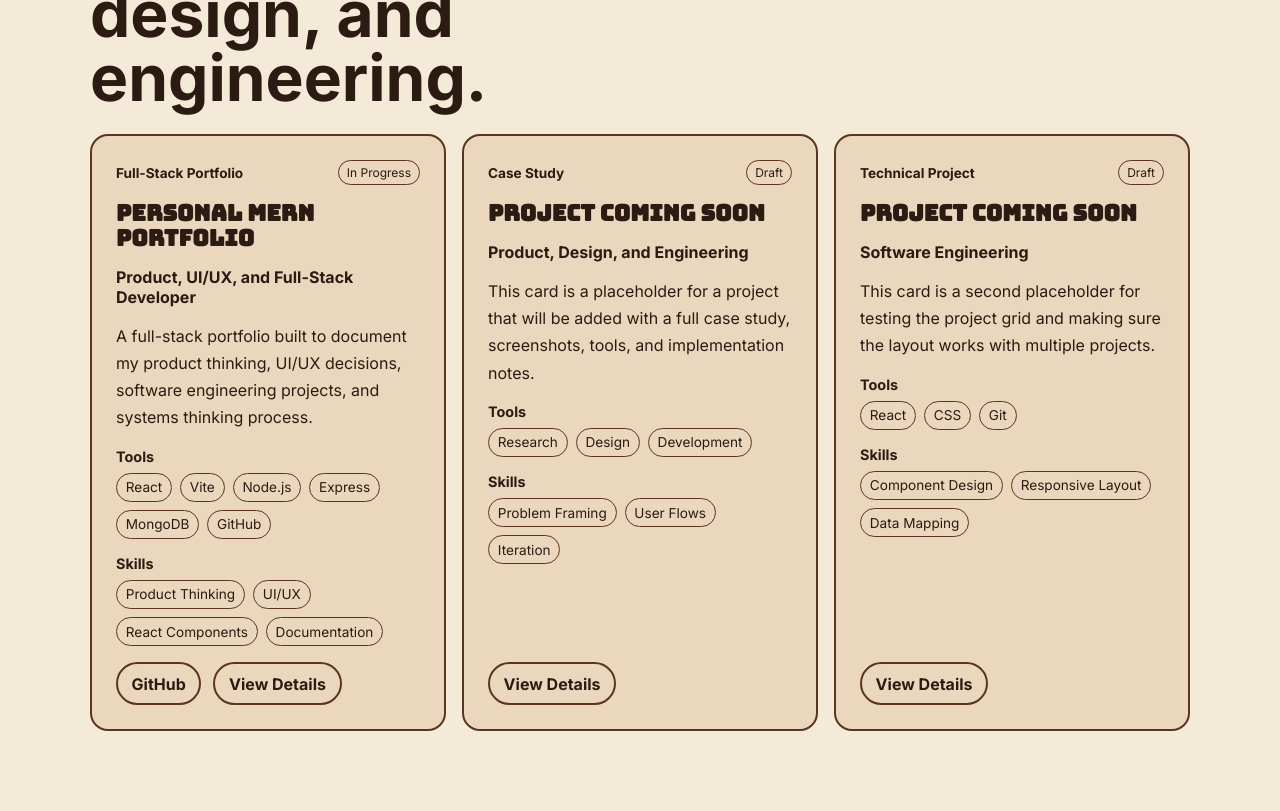
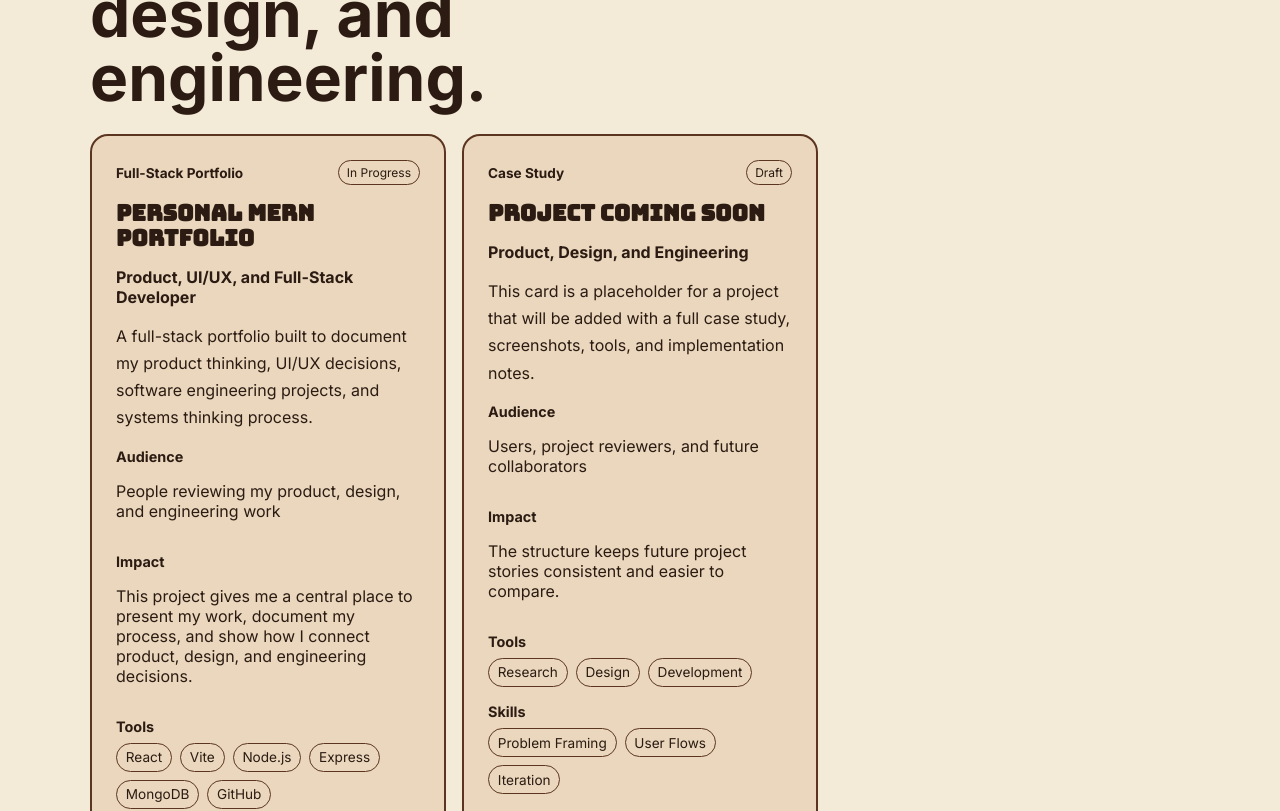
Before and after one commit to tabee1024/TabithaSulaiman, a React (Vite) app in the folder client/: page /projects in a window 1280 px wide. Shown: the part 2180-2991 px from the top of the page. Built offline with nearby package versions, Linux system fonts and the light colour scheme.

Commit message:
v03.1: Refined project data + grid.

```diff
--- a/client/src/components/home/FeaturedProjects.jsx
+++ b/client/src/components/home/FeaturedProjects.jsx
@@ -1,5 +1,5 @@
-import projects from "../../data/projects";
-import ProjectCard from "../projects/ProjectCard";
+import { featuredProjects } from "../../data/projects";
+import ProjectGrid from "../projects/ProjectGrid";
 
 function FeaturedProjects() {
   return (
@@ -9,11 +9,7 @@ function FeaturedProjects() {
         <h2 id="projects-title">Selected work that connects product, design, and engineering.</h2>
       </div>
 
-      <div className="project-grid">
-        {projects.map((project) => (
-          <ProjectCard project={project} key={project.id} />
-        ))}
-      </div>
+      <ProjectGrid projects={featuredProjects} />
     </section>
   );
 }
--- a/client/src/components/projects/ProjectCard.jsx
+++ b/client/src/components/projects/ProjectCard.jsx
@@ -1,6 +1,6 @@
 function ProjectCard({ project }) {
   return (
-    <article className="project-card">
+    <article className="project-card" id={project.id}>
       <div className="project-card-header">
         <p className="project-type">{project.type}</p>
         <span className="project-status">{project.status}</span>
@@ -11,6 +11,16 @@ function ProjectCard({ project }) {
       <p className="project-role">{project.role}</p>
 
       <p className="project-summary">{project.summary}</p>
+
+      <div className="project-section">
+        <h4>Audience</h4>
+        <p>{project.audience}</p>
+      </div>
+
+      <div className="project-section">
+        <h4>Impact</h4>
+        <p>{project.impact}</p>
+      </div>
 
       <div className="project-section">
         <h4>Tools</h4>
--- /dev/null
+++ b/client/src/components/projects/ProjectGrid.jsx
@@ -0,0 +1,13 @@
+import ProjectCard from "./ProjectCard";
+
+function ProjectGrid({ projects }) {
+  return (
+    <div className="project-grid">
+      {projects.map((project) => (
+        <ProjectCard project={project} key={project.id} />
+      ))}
+    </div>
+  );
+}
+
+export default ProjectGrid;
--- a/client/src/data/projects.js
+++ b/client/src/data/projects.js
@@ -4,13 +4,17 @@ const projects = [
     title: "Personal MERN Portfolio",
     type: "Full-Stack Portfolio",
     status: "In Progress",
+    featured: true,
     role: "Product, UI/UX, and Full-Stack Developer",
+    audience: "People reviewing my product, design, and engineering work",
     summary:
       "A full-stack portfolio built to document my product thinking, UI/UX decisions, software engineering projects, and systems thinking process.",
     problem:
       "I needed a portfolio that does more than show final projects. It needed to explain how I think, design, build, and make tradeoffs.",
     solution:
-      "I am building a MERN application with a structured frontend, project data, case study patterns, a contact form, and a future admin dashboard.",
+      "I am building a MERN application with a structured frontend, reusable components, project data, case study patterns, a contact form, and a future admin dashboard.",
+    impact:
+      "This project gives me a central place to present my work, document my process, and show how I connect product, design, and engineering decisions.",
     tools: ["React", "Vite", "Node.js", "Express", "MongoDB", "GitHub"],
     skills: ["Product Thinking", "UI/UX", "React Components", "Documentation"],
     links: {
@@ -23,13 +27,17 @@ const projects = [
     title: "Project Coming Soon",
     type: "Case Study",
     status: "Draft",
+    featured: true,
     role: "Product, Design, and Engineering",
+    audience: "Users, project reviewers, and future collaborators",
     summary:
       "This card is a placeholder for a project that will be added with a full case study, screenshots, tools, and implementation notes.",
     problem:
       "Project details need a consistent structure so each case study explains the problem, user need, solution, and tradeoffs.",
     solution:
-      "This placeholder helps test the card layout before final project content is added.",
+      "This placeholder tests the card layout before final project content is added.",
+    impact:
+      "The structure keeps future project stories consistent and easier to compare.",
     tools: ["Research", "Design", "Development"],
     skills: ["Problem Framing", "User Flows", "Iteration"],
     links: {
@@ -42,13 +50,17 @@ const projects = [
     title: "Project Coming Soon",
     type: "Technical Project",
     status: "Draft",
+    featured: false,
     role: "Software Engineering",
+    audience: "People reviewing technical implementation and structure",
     summary:
       "This card is a second placeholder for testing the project grid and making sure the layout works with multiple projects.",
     problem:
-      "The portfolio needs to support several project types without breaking the design or forcing every card to have the exact same content length.",
+      "The portfolio needs to support several project types without breaking the design or forcing every card to have the same content length.",
     solution:
       "The card layout uses structured fields and flexible spacing so future projects can be added cleanly.",
+    impact:
+      "The project grid can grow as more work is added.",
     tools: ["React", "CSS", "Git"],
     skills: ["Component Design", "Responsive Layout", "Data Mapping"],
     links: {
@@ -58,4 +70,6 @@ const projects = [
   },
 ];
 
+export const featuredProjects = projects.filter((project) => project.featured);
+
 export default projects;
```
Also changed, not shown: client/src/pages/Projects.jsx (+24 -8 lines).
